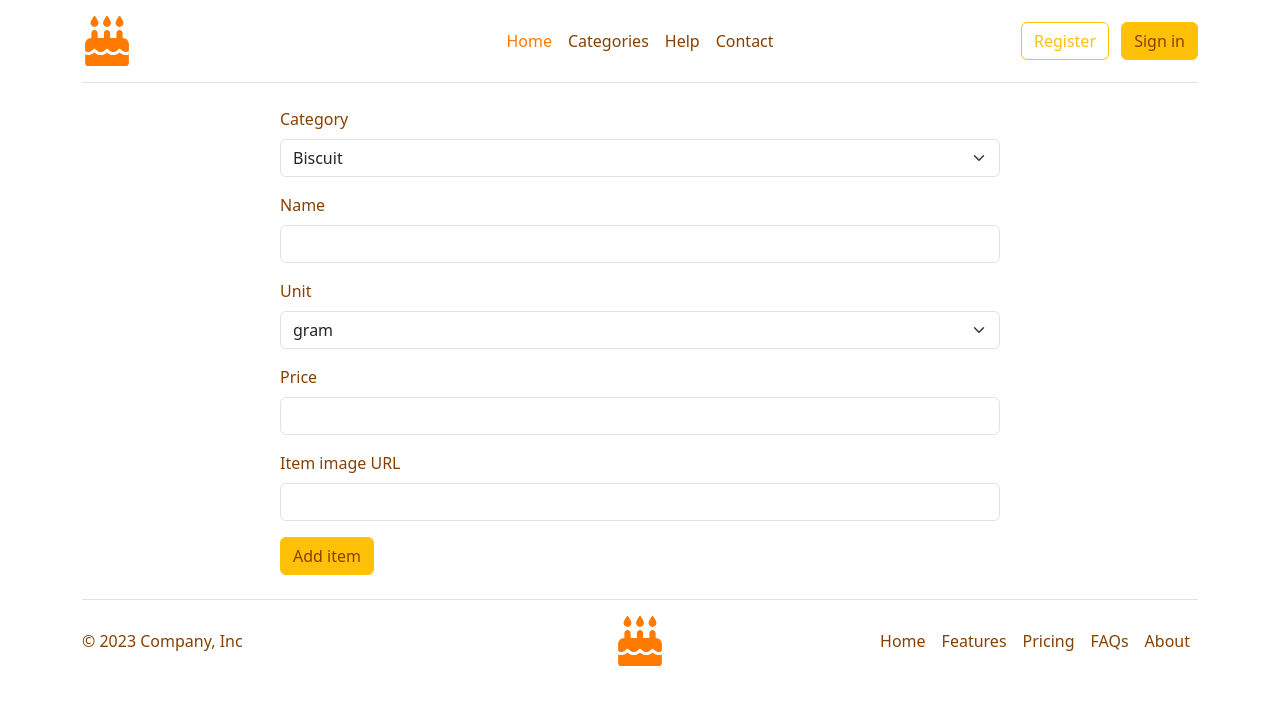
After one commit to Plovester/Boorsoq, a Flask app: page /add_item in a window 1280 px wide. The commit adds this page. Shown: the top 705 px of the page. Run offline with Flask 3, Linux system fonts and the light colour scheme; some libraries are stand-ins or nearby versions.

Commit message:
Create a form and a function for adding a new product item

```diff
--- a/forms.py
+++ b/forms.py
@@ -1,6 +1,11 @@
 from flask_wtf import FlaskForm
-from wtforms import StringField, PasswordField, SubmitField
-from wtforms.validators import DataRequired
+from wtforms import StringField, PasswordField, SubmitField, SelectField, DecimalField
+from wtforms.validators import DataRequired, URL
+
+
+UNITS_CHOICES = [('g', 'gram'), ('kg', 'kilogram'), ('ml', 'millilitre'), ('L', 'litre'), ('p', 'piece')]
+CATEGORIES_CHOICES = ['Biscuit', 'Bread', 'Brownie', 'Bun', 'Cake', 'Cheesecake', 'Cookie', 'Cupcake',
+                      'Loaf', 'Pastry', 'Pie', 'Pudding', 'Tart']
 
 
 class RegisterForm(FlaskForm):
@@ -14,3 +19,12 @@ class LoginForm(FlaskForm):
     email = StringField("E-mail", validators=[DataRequired()])
     password = PasswordField("Password", validators=[DataRequired()])
     submit = SubmitField("Sign me up")
+
+
+class AddNewItemForm(FlaskForm):
+    category = SelectField("Category", choices=CATEGORIES_CHOICES, validators=[DataRequired()])
+    name = StringField("Name", validators=[DataRequired()])
+    unit = SelectField("Unit", choices=UNITS_CHOICES, validators=[DataRequired()])
+    price = DecimalField("Price", validators=[DataRequired()])
+    image_url = StringField("Item image URL", validators=[DataRequired(), URL()])
+    add = SubmitField("Add item")
--- a/main.py
+++ b/main.py
@@ -3,7 +3,7 @@ from flask_login import UserMixin, login_user, LoginManager, current_user, logou
 from flask_sqlalchemy import SQLAlchemy
 from flask_bootstrap import Bootstrap5
 from werkzeug.security import generate_password_hash, check_password_hash
-from forms import RegisterForm, LoginForm
+from forms import RegisterForm, LoginForm, AddNewItemForm
 import os
 
 app = Flask(__name__)
@@ -25,6 +25,16 @@ class User(UserMixin, db.Model):
     name = db.Column(db.String(100), unique=True, nullable=False)
     email = db.Column(db.String(100), unique=True, nullable=False)
     password = db.Column(db.String(100), nullable=False)
+
+
+class Item(db.Model):
+    __tablename__ = "items"
+    id = db.Column(db.Integer, primary_key=True)
+    category = db.Column(db.String(100), nullable=False)
+    name = db.Column(db.String(100), unique=True, nullable=False)
+    unit = db.Column(db.String(20), nullable=False)
+    price = db.Column(db.Integer, nullable=False)
+    image_url = db.Column(db.String(250), nullable=False)
 
 
 with app.app_context():
@@ -105,5 +115,27 @@ def home():
     return render_template("index.html")
 
 
+@app.route('/add_item', methods=["GET", "POST"])
+def add_item():
+    add_item_form = AddNewItemForm()
+
+    if request.method == 'POST':
+        if add_item_form.validate_on_submit():
+            new_item = Item(
+                category=add_item_form.category.data,
+                name=add_item_form.name.data,
+                unit=add_item_form.unit.data,
+                price=str(add_item_form.price.data * 100),
+                image_url=add_item_form.image_url.data
+                )
+
+            db.session.add(new_item)
+            db.session.commit()
+
+            return redirect(url_for('home'))
+
+    return render_template("new_item.html", form=add_item_form)
+
+
 if __name__ == "__main__":
     app.run(debug=True)
--- a/templates/header.html
+++ b/templates/header.html
@@ -18,7 +18,7 @@
                 </a>
 
                 <ul class="nav col-12 col-md-auto mb-2 justify-content-center mb-md-0">
-                    <li><a href="#" class="selected-text-color nav-link px-2">Home</a></li>
+                    <li><a href="/" class="selected-text-color nav-link px-2">Home</a></li>
                     <li><a href="#" class="main-text-color nav-link px-2">Categories</a></li>
                     <li><a href="#" class="main-text-color nav-link px-2">Help</a></li>
                     <li><a href="#" class="main-text-color nav-link px-2">Contact</a></li>
--- /dev/null
+++ b/templates/new_item.html
@@ -0,0 +1,15 @@
+{% from "bootstrap5/form.html" import render_form %}
+{% include "header.html" %}
+
+<main class="mb-4">
+  <div class="container">
+    <div class="row">
+      <div class="col-lg-8 col-md-10 mx-auto">
+        {{ render_form(form, novalidate=True, button_map={"add": "warning"}) }}
+      </div>
+    </div>
+  </div>
+</main>
+
+
+{% include "footer.html" %}
```
